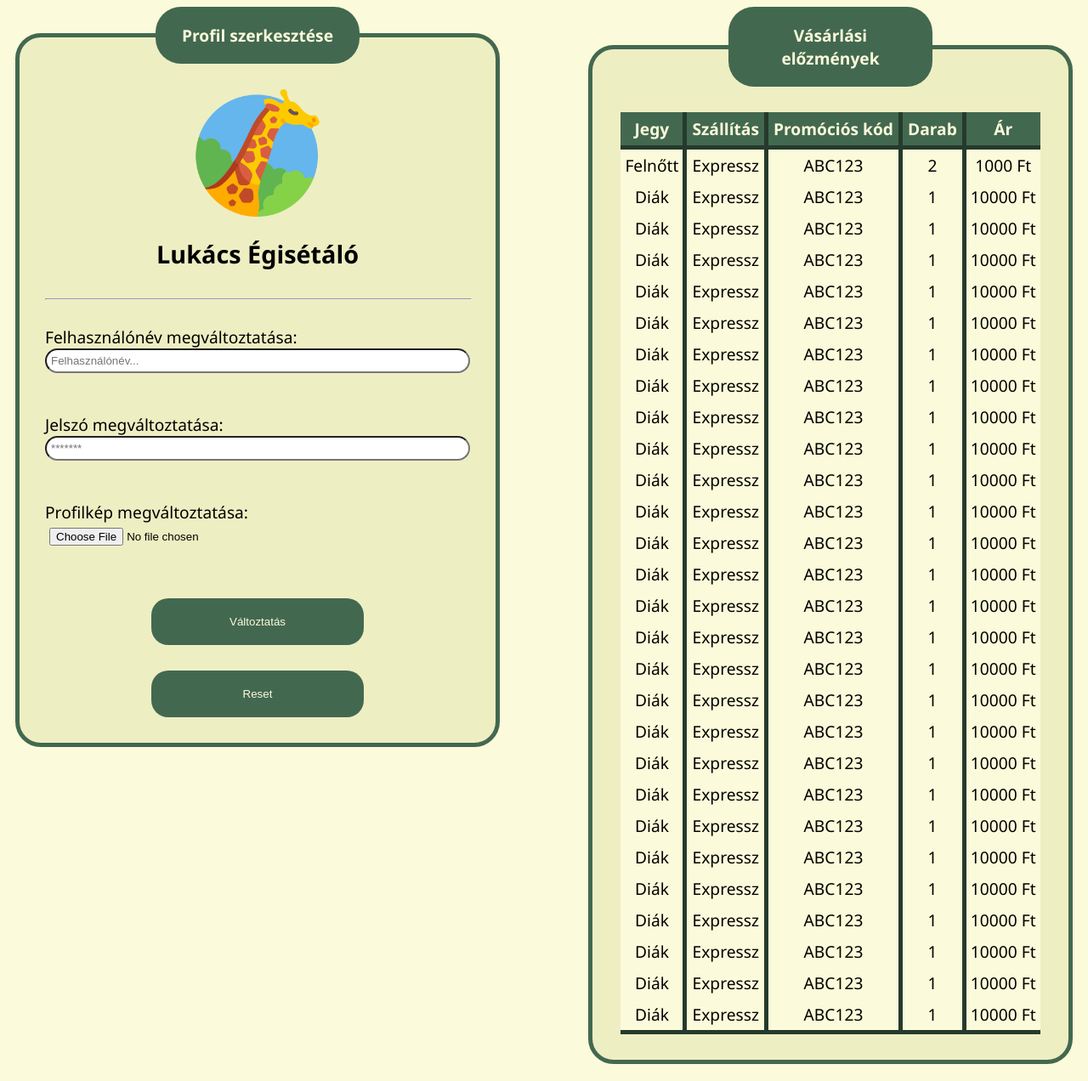
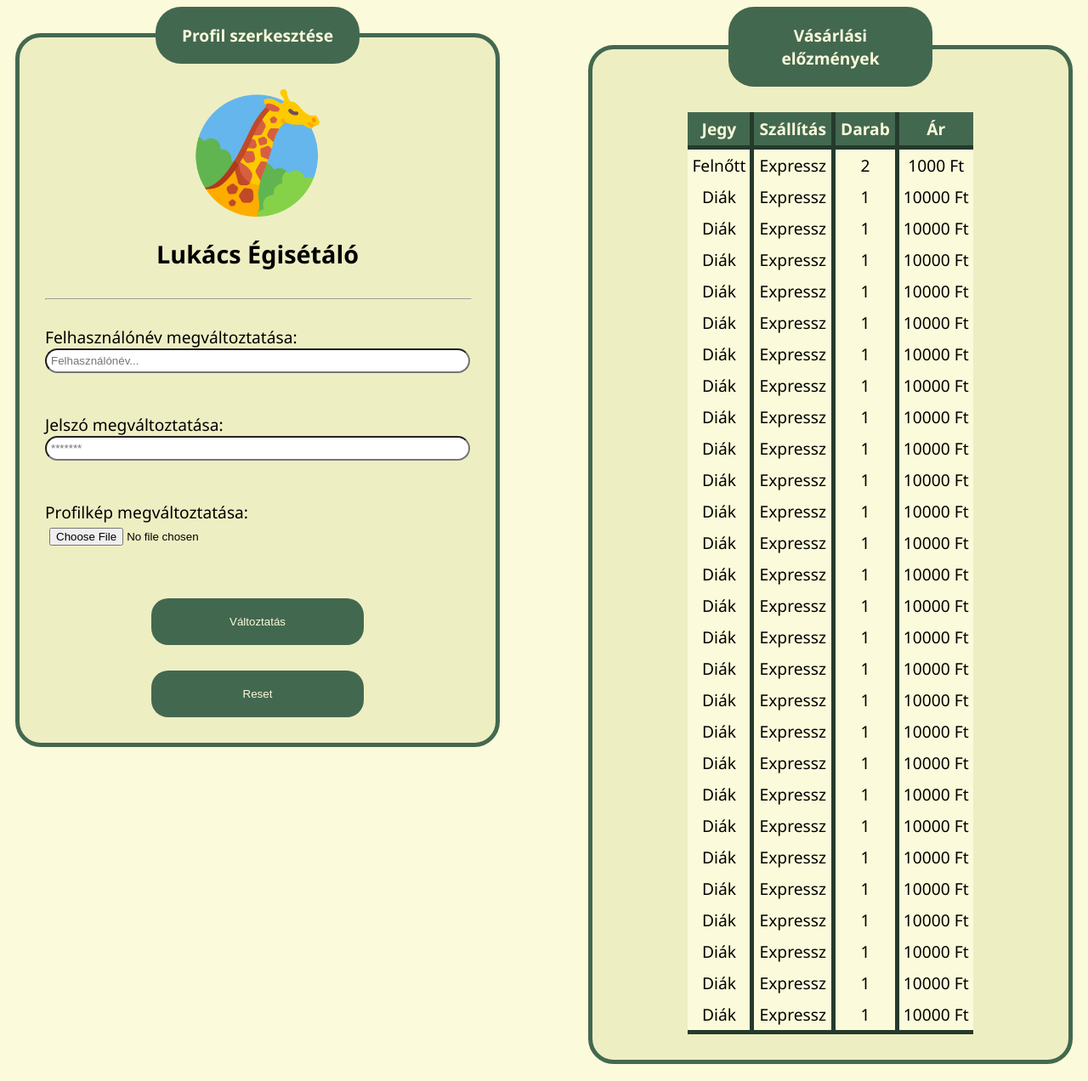
Before and after one commit to 30jackv/webproject, a PHP site: page /profil.html in a window 1280 px wide. Shown: the part 82-1354 px from the top of the page at 85% size. Run offline with PHP 8.4, Linux system fonts and the light colour scheme.

Commit message:
profil: promóciós kód eltávolítása , plusz fölösleges sor eltávolítása

```diff
--- a/css/profil.css
+++ b/css/profil.css
@@ -64,7 +64,6 @@ input[type="submit"], input[type="reset"] {
 }
 
 form fieldset:last-child {
-  overflow: auto;
 }
 
 table {
--- a/profil.html
+++ b/profil.html
@@ -55,7 +55,6 @@
           <tr>
             <th>Jegy</th>
             <th>Szállítás</th>
-            <th>Promóciós kód</th>
             <th>Darab</th>
             <th>Ár</th>
           </tr>
@@ -64,196 +63,168 @@
           <tr>
             <td>Felnőtt</td>
             <td>Expressz</td>
-            <td>ABC123</td>
             <td>2</td>
             <td>1000 Ft</td>
           </tr>
           <tr>
             <td>Diák</td>
             <td>Expressz</td>
-            <td>ABC123</td>
             <td>1</td>
             <td>10000 Ft</td>
           </tr>
           <tr>
             <td>Diák</td>
             <td>Expressz</td>
-            <td>ABC123</td>
             <td>1</td>
             <td>10000 Ft</td>
           </tr>
           <tr>
             <td>Diák</td>
             <td>Expressz</td>
-            <td>ABC123</td>
             <td>1</td>
             <td>10000 Ft</td>
           </tr>
           <tr>
             <td>Diák</td>
             <td>Expressz</td>
-            <td>ABC123</td>
             <td>1</td>
             <td>10000 Ft</td>
           </tr>
           <tr>
             <td>Diák</td>
             <td>Expressz</td>
-            <td>ABC123</td>
             <td>1</td>
             <td>10000 Ft</td>
           </tr>
           <tr>
             <td>Diák</td>
             <td>Expressz</td>
-            <td>ABC123</td>
             <td>1</td>
             <td>10000 Ft</td>
           </tr>
           <tr>
             <td>Diák</td>
             <td>Expressz</td>
-            <td>ABC123</td>
             <td>1</td>
             <td>10000 Ft</td>
           </tr>
           <tr>
             <td>Diák</td>
             <td>Expressz</td>
-            <td>ABC123</td>
             <td>1</td>
             <td>10000 Ft</td>
           </tr>
           <tr>
             <td>Diák</td>
             <td>Expressz</td>
-            <td>ABC123</td>
             <td>1</td>
             <td>10000 Ft</td>
           </tr>
           <tr>
             <td>Diák</td>
             <td>Expressz</td>
-            <td>ABC123</td>
             <td>1</td>
             <td>10000 Ft</td>
           </tr>
           <tr>
             <td>Diák</td>
             <td>Expressz</td>
-            <td>ABC123</td>
             <td>1</td>
             <td>10000 Ft</td>
           </tr>
           <tr>
             <td>Diák</td>
             <td>Expressz</td>
-            <td>ABC123</td>
             <td>1</td>
             <td>10000 Ft</td>
           </tr>
           <tr>
             <td>Diák</td>
             <td>Expressz</td>
-            <td>ABC123</td>
             <td>1</td>
             <td>10000 Ft</td>
           </tr>
           <tr>
             <td>Diák</td>
             <td>Expressz</td>
-            <td>ABC123</td>
             <td>1</td>
             <td>10000 Ft</td>
           </tr>
           <tr>
             <td>Diák</td>
             <td>Expressz</td>
-            <td>ABC123</td>
             <td>1</td>
             <td>10000 Ft</td>
           </tr>
           <tr>
             <td>Diák</td>
             <td>Expressz</td>
-            <td>ABC123</td>
             <td>1</td>
             <td>10000 Ft</td>
           </tr>
           <tr>
             <td>Diák</td>
             <td>Expressz</td>
-            <td>ABC123</td>
             <td>1</td>
             <td>10000 Ft</td>
           </tr>
           <tr>
             <td>Diák</td>
             <td>Expressz</td>
-            <td>ABC123</td>
             <td>1</td>
             <td>10000 Ft</td>
           </tr>
           <tr>
             <td>Diák</td>
             <td>Expressz</td>
-            <td>ABC123</td>
             <td>1</td>
             <td>10000 Ft</td>
           </tr>
           <tr>
             <td>Diák</td>
             <td>Expressz</td>
-            <td>ABC123</td>
             <td>1</td>
             <td>10000 Ft</td>
           </tr>
           <tr>
             <td>Diák</td>
             <td>Expressz</td>
-            <td>ABC123</td>
             <td>1</td>
             <td>10000 Ft</td>
           </tr>
           <tr>
             <td>Diák</td>
             <td>Expressz</td>
-            <td>ABC123</td>
             <td>1</td>
             <td>10000 Ft</td>
           </tr>
           <tr>
             <td>Diák</td>
             <td>Expressz</td>
-            <td>ABC123</td>
             <td>1</td>
             <td>10000 Ft</td>
           </tr>
           <tr>
             <td>Diák</td>
             <td>Expressz</td>
-            <td>ABC123</td>
             <td>1</td>
             <td>10000 Ft</td>
           </tr>
           <tr>
             <td>Diák</td>
             <td>Expressz</td>
-            <td>ABC123</td>
             <td>1</td>
             <td>10000 Ft</td>
           </tr>
           <tr>
             <td>Diák</td>
             <td>Expressz</td>
-            <td>ABC123</td>
             <td>1</td>
             <td>10000 Ft</td>
           </tr>
           <tr>
             <td>Diák</td>
             <td>Expressz</td>
-            <td>ABC123</td>
             <td>1</td>
             <td>10000 Ft</td>
           </tr>
```
